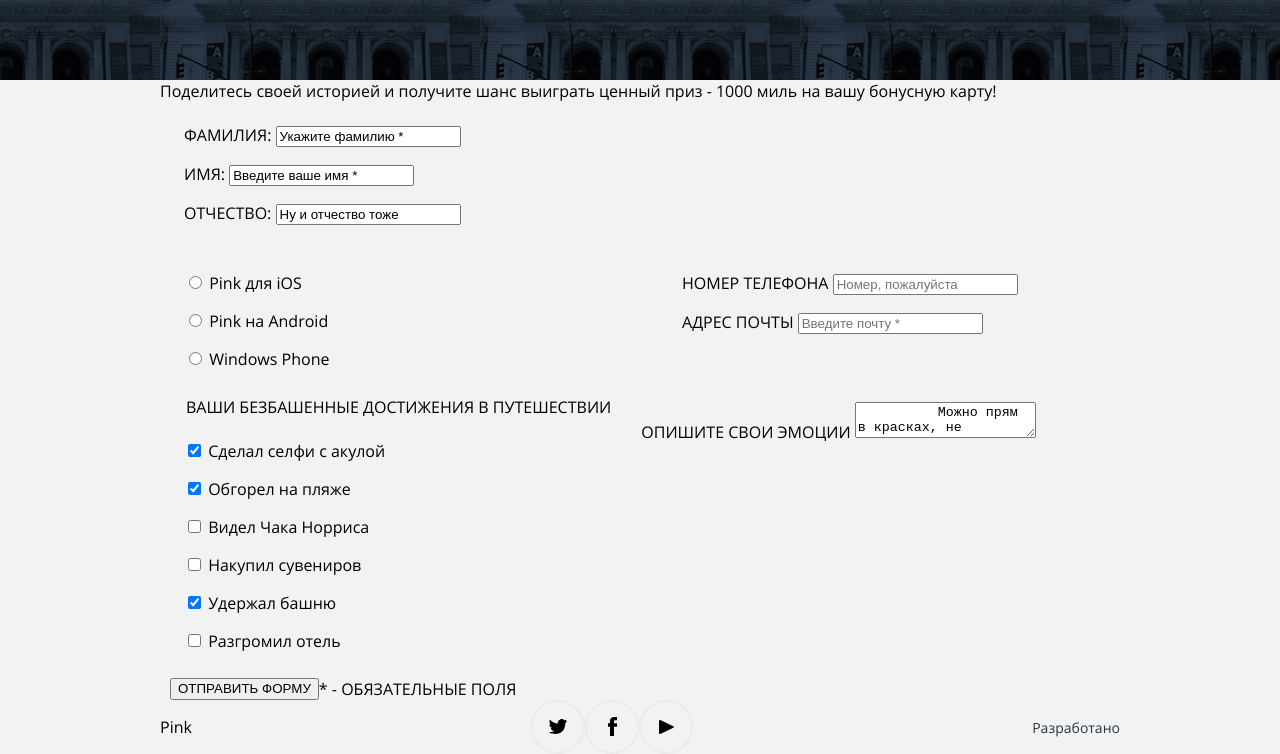
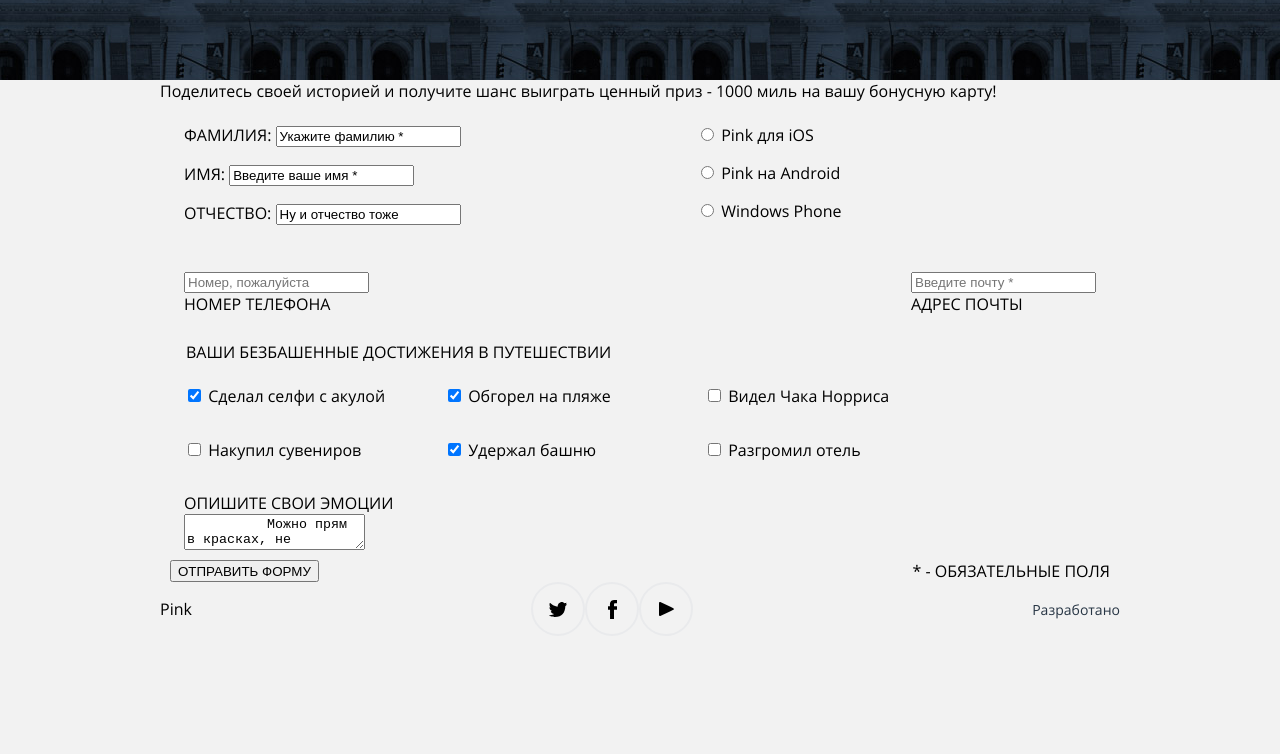
Before and after one commit to ar78ilnik/272055-pink-1, a website: page source/form.html in a window 1280 px wide. Shown: the part 157-911 px from the top of the page. After the commit the page ends 800 px from the top, so only its background shows below. Drawn offline with nearby package versions, Linux system fonts and the light colour scheme; files that its build step writes are made by us from their sources.

Commit message:
Make adaptive all pages with flexbox

```diff
--- a/source/form.html
+++ b/source/form.html
@@ -73,31 +73,31 @@
           <input class="form__progress_input_check" type="checkbox" id="3" name="3"/>
           <label class="form__progress_label form__progress_label_checkbox" for="3">Видел Чака Норриса</label>
         </p>
-        <p class="form__progress">
+        <p class="form__progress_box">
           <input class="form__progress_input_check" type="checkbox" id="4" name="4"/>
           <label class="form__progress_label form__progress_label_checkbox" for="4">Накупил сувениров</label>
         </p>
-        <p class="form__progress">
+        <p class="form__progress_box">
           <input class="form__progress_input_check" type="checkbox" id="5" name="5" checked/>
           <label class="form__progress_label form__progress_label_checkbox" for="5">Удержал башню</label>
         </p>
-        <p class="form__progress">
+        <p class="form__progress_box">
           <input class="form__progress_input_check" type="checkbox" id="6" name="6"/>
           <label class="form__progress_label form__progress_label_checkbox" for="6">Разгромил отель</label>
         </p>
       </fieldset>
       <fieldset class="form__contact">
         <p class="form__contact_par">
-          <label for="phone">
+          <label class="form__dates" for="phone">
             НОМЕР ТЕЛЕФОНА
           </label>
-          <input type="tel" name="phone" id="phone" placeholder="Номер, пожалуйста"/>
+          <input class="form__input-button" type="tel" name="phone" id="phone" placeholder="Номер, пожалуйста"/>
         </p>
         <p class="form__contact_par">
-          <label for="mail">
+          <label class="form__dates" for="mail">
             АДРЕС ПОЧТЫ
           </label>
-          <input type="email" name="email" id="mail" required placeholder="Введите почту *">
+          <input class="form__input-button" type="email" name="email" id="mail" required placeholder="Введите почту *">
         </p>
       </fieldset>
       <fieldset class="form__app">
@@ -121,10 +121,10 @@
         </p>
       </fieldset>
       <fieldset class="form__message">
-        <label for="mess">
+        <label class="form__label form__label_message" for="mess">
           ОПИШИТЕ СВОИ ЭМОЦИИ
         </label>
-        <textarea id="mess" name="message">
+        <textarea class="form__input form__input_message" id="mess" name="message">
           Можно прям в красках, не стесняясь в выражениях
         </textarea>
       </fieldset>
--- a/source/less/form/form.less
+++ b/source/less/form/form.less
@@ -36,12 +36,51 @@
     margin: 0 auto;
     flex-direction: row;
     flex-wrap: wrap;
+    justify-content: space-between;
   }
   .form__name {
-    flex-basis: 50%;
+    width: 400px;
+    order: 0;
   }
   .form__app {
-    flex-basis: 50%;
+    width: 400px;
     order: 1;
   }
+  .form__contact {
+    width: 100%;
+    order: 2;
+    display: flex;
+    justify-content: space-between;
+    &_par {
+      display: flex;
+      flex-direction: column;
+    }
+  .form__dates {
+      order: 1;
+      &_message {
+        width: 100%;
+      }
+    }
+  .form__input-button {
+      order: 0;
+   }
+  }
+  .form__progress {
+    flex-basis: 100%;
+    display: flex;
+    flex-wrap: wrap;
+    &_legend-check {
+      width: 100%;
+    }
+    &_box {
+      flex-basis: 260px;
+    }
+  }
+  .form__message {
+    flex-basis: 100%;
+  }
+  .form__input {
+    flex-basis: 100%;
+    justify-content: space-between;
+  }
 }
```
Also changed, not shown: source/index.html (+1 -1 lines).
